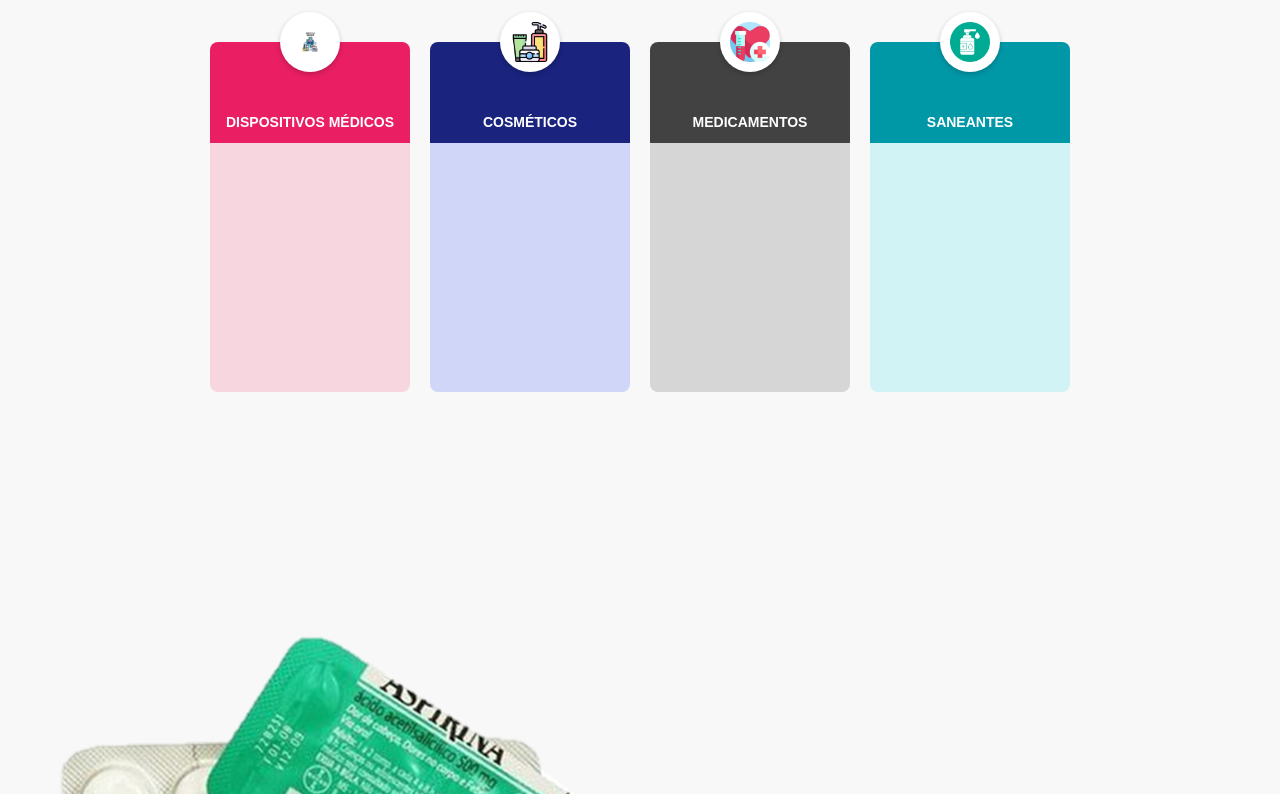
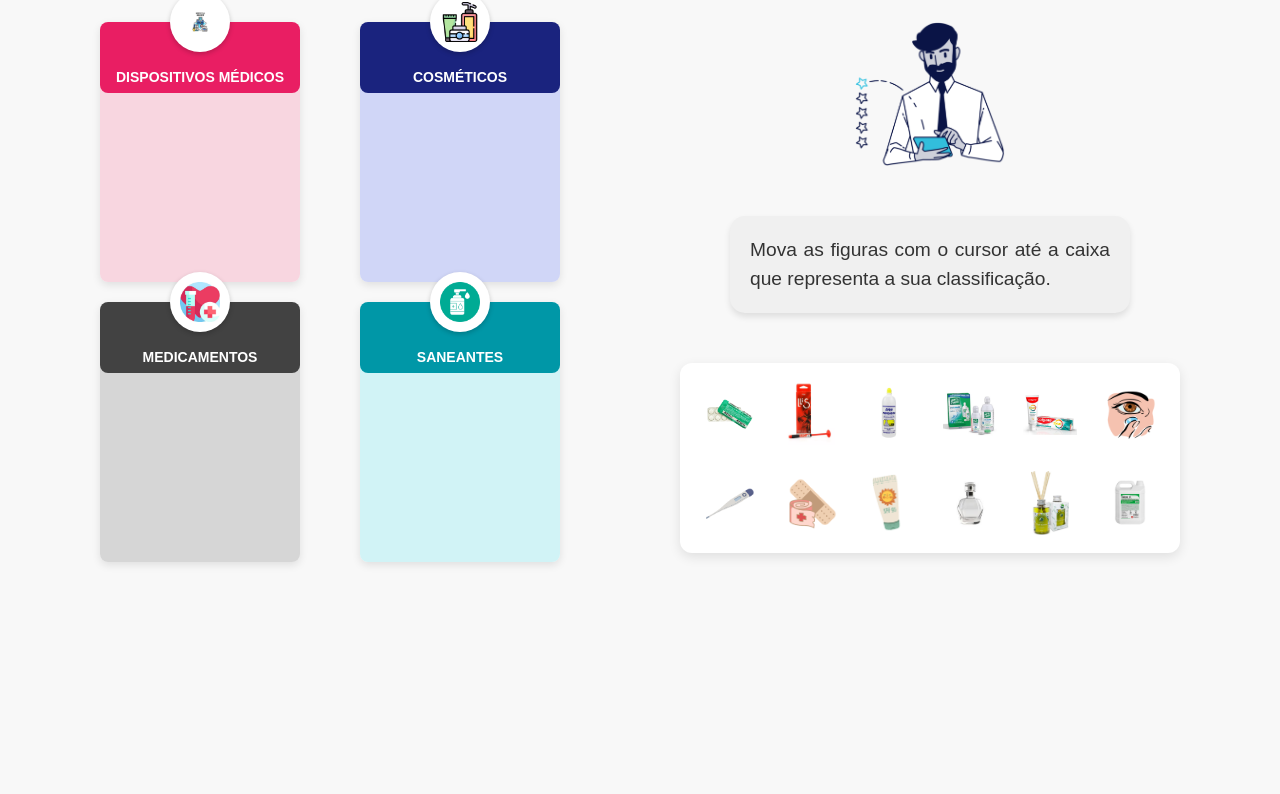
Before and after one commit to jessrbl/Jornada-da-Qualidade, a plain HTML site: page index.html in a window 1280 px wide. Shown: the part 78-872 px from the top of the page. After the commit the page ends 800 px from the top, so only its background shows below. Drawn offline with Linux system fonts and the light colour scheme.

Commit message:
edit html, css and js

```diff
--- a/index.html
+++ b/index.html
@@ -3,13 +3,12 @@
 <head>
   <meta charset="UTF-8">
   <meta name="viewport" content="width=device-width, initial-scale=1.0">
-    <title>Semana da Qualidade</title>
+  <title>Jornada da Qualidade</title>
   <link rel="stylesheet" href="src/styles/reset.css">
   <link rel="stylesheet" href="src/styles/vars.css">
   <link rel="stylesheet" href="src/styles/header.css">
   <link rel="stylesheet" href="src/styles/main.css">
   <link rel="stylesheet" href="src/styles/footer.css">
-
 </head>
 <body>
   <header>
@@ -19,30 +18,32 @@
           <img src="src/figures/image.png" alt="Logo jornada da qualidade" />
         </figure>
       </div>
-
-        <h1 class="page-title">Jornada da Qualidade</h1>
-
+      <h1 class="page-title">Jogo da Classificação</h1>
       <div class="nav-actions">
         <a href="tela1.html" class="game-button">Retornar à página anterior</a>
       </div>
-
     </nav>
   </header>
 
+  <div class="main-container">
 
-    <div class="container">
-    <div class="card pink" data-accept="llis, pure-moist, lente, balança, termometro, band-aid">
+    <!-- Cards -->
+    <div class="cards">
+      <!-- Dispositivos Médicos: duas colunas -->
+      <div class="card pink two-columns" data-accept="llis, pure-moist, lente, termometro, band-aid">
         <div class="icon">
           <img src="src/figures/icone1.jpg" alt="Dispositivos Médicos">
         </div>
         <h3>DISPOSITIVOS MÉDICOS</h3>
+        <div class="card-objects"></div>
       </div>
 
-    <div class="card blue" data-accept="pasta-de-dente, protetor, perfume, aromatizante">
+      <div class="card blue" data-accept="pasta-de-dente, protetor, perfume">
         <div class="icon">
           <img src="src/figures/icone2.png" alt="Cosméticos">
         </div>
         <h3>COSMÉTICOS</h3>
+        <div class="card-objects"></div>
       </div>
 
       <div class="card gray" data-accept="aspirina, soro">
@@ -50,15 +51,28 @@
           <img src="src/figures/icone3.webp" alt="Medicamentos">
         </div>
         <h3>MEDICAMENTOS</h3>
+        <div class="card-objects"></div>
       </div>
 
-    <div class="card cyan" data-accept="alcool">
+      <div class="card cyan" data-accept="alcool, aromatizante">
         <div class="icon">
           <img src="src/figures/icone4.png" alt="Saneantes">
         </div>
         <h3>SANEANTES</h3>
+        <div class="card-objects"></div>
+      </div>
     </div>
 
+    <!-- Coluna direita -->
+    <div class="right-column">
+      <div class="image-box">
+        <figure>
+          <img src="src/figures/unnamed.png" alt="Foto assuntos regulatórios" />
+        </figure>
+      </div>
+
+      <div class="text-box">
+        <h1>Mova as figuras com o cursor até a caixa que representa a sua classificação.</h1>
       </div>
 
       <div class="objects">
@@ -68,18 +82,17 @@
         <img src="src/figures/image (5).png" alt="Figura 4" draggable="true" class="draggable" id="pure-moist">
         <img src="src/figures/image (6).png" alt="Figura 5" draggable="true" class="draggable" id="pasta-de-dente">
         <img src="src/figures/image (7).png" alt="Figura 6" draggable="true" class="draggable" id="lente">
-    <img src="src/figures/image (8).png" alt="Figura 7" draggable="true" class="draggable" id="balança">
         <img src="src/figures/image (9).png" alt="Figura 8" draggable="true" class="draggable" id="termometro">
         <img src="src/figures/image (10).png" alt="Figura 9" draggable="true" class="draggable" id="band-aid">
         <img src="src/figures/image (11).png" alt="Figura 10" draggable="true" class="draggable" id="protetor">
-    <img src="src/figures/image (12).png" alt="Figura 10" draggable="true" class="draggable" id="perfume">
-    <img src="src/figures/image (13).png" alt="Figura 10" draggable="true" class="draggable" id="aromatizante">
-    <img src="src/figures/alcool.jpg" alt="Figura 10" draggable="true" class="draggable" id="alcool">
+        <img src="src/figures/image (12).png" alt="Figura 11" draggable="true" class="draggable" id="perfume">
+        <img src="src/figures/image (13).png" alt="Figura 12" draggable="true" class="draggable" id="aromatizante">
+        <img src="src/figures/alcool.jpg" alt="Figura 13" draggable="true" class="draggable" id="alcool">
+      </div>
+    </div>
 
   </div>
 
   <script src="src/js/drag.js"></script>
-
-
 </body>
 </html>
--- a/src/js/drag.js
+++ b/src/js/drag.js
@@ -1,33 +1,111 @@
+// Set para registrar figuras que já erraram
+const figurasErradas = new Set();
+
 function dragstartHandler(ev) {
   ev.dataTransfer.setData("text/plain", ev.target.id);
+  ev.target.classList.add("dragging");
 }
 
-// Adiciona dragstart a todas as figuras
+function dragendHandler(ev) {
+  ev.target.classList.remove("dragging");
+}
+
+// Seleciona todas as figuras
 const figures = document.querySelectorAll(".draggable");
 figures.forEach(img => {
   img.addEventListener("dragstart", dragstartHandler);
+  img.addEventListener("dragend", dragendHandler);
 });
 
-// Adiciona dragover e drop a todos os cards
+// IDs corretos por card
+const respostasCorretas = {
+  "pink": ["llis", "pure-moist", "lente", "termometro", "band-aid"],
+  "blue": ["pasta-de-dente", "protetor", "perfume"],
+  "gray": ["aspirina", "soro"],
+  "cyan": ["alcool", "aromatizante"]
+};
+
+// Calcula percentual de acertos considerando erros
+function calcularAcertos() {
+  let acertos = 0;
+  let total = 0;
+
+  Object.keys(respostasCorretas).forEach(cor => {
+    const card = document.querySelector(`.card.${cor} .card-objects`);
+    const imgs = Array.from(card.querySelectorAll("img"));
+
+    imgs.forEach(img => {
+      total++;
+      if (respostasCorretas[cor].includes(img.id) && !figurasErradas.has(img.id)) {
+        acertos++;
+      }
+    });
+  });
+
+  return Math.round((acertos / total) * 100);
+}
+
+// Mostrar resultado dentro do container .objects
+function mostrarResultadoNoObjects(percentual) {
+  const objectsContainer = document.querySelector(".objects");
+  objectsContainer.innerHTML = ""; // limpa figuras
+
+  const resultadoTexto = document.createElement("div");
+  resultadoTexto.style.textAlign = "center";
+  resultadoTexto.style.padding = "20px";
+  resultadoTexto.style.borderRadius = "12px";
+  resultadoTexto.style.background = "#f0f0f0";
+  resultadoTexto.style.width = "100%";
+
+  if (percentual >= 70) {
+    resultadoTexto.innerHTML = `<h2>Parabéns! 🎉</h2><p>Você acertou ${percentual}% das figuras.</p>`;
+  } else {
+    resultadoTexto.innerHTML = `<h2>Ops!</h2><p>Você acertou apenas ${percentual}% das figuras.</p>
+    <button id="restart-btn">Recomeçar</button>`;
+    resultadoTexto.querySelector("#restart-btn").addEventListener("click", () => location.reload());
+  }
+
+  objectsContainer.appendChild(resultadoTexto);
+}
+
+// Verifica se todas as figuras foram colocadas em algum card
+function verificarFinal() {
+  const todasFiguras = document.querySelectorAll(".draggable");
+  let todasEmCards = true;
+
+  todasFiguras.forEach(img => {
+    if (!img.parentElement.classList.contains("card-objects")) {
+      todasEmCards = false;
+    }
+  });
+
+  if (todasEmCards) {
+    const percentual = calcularAcertos();
+    mostrarResultadoNoObjects(percentual);
+  }
+}
+
+// Eventos de drop
 const cards = document.querySelectorAll(".card");
 cards.forEach(card => {
-  // Permite o drop
   card.addEventListener("dragover", ev => ev.preventDefault());
 
-  // Evento de drop
   card.addEventListener("drop", ev => {
     ev.preventDefault();
+    const draggedId = ev.dataTransfer.getData("text/plain");
+    const aceita = card.dataset.accept?.split(",").map(s => s.trim());
+    const img = document.getElementById(draggedId);
 
-    const draggedId = ev.dataTransfer.getData("text/plain");
-
-    // Se existir data-accept no card, verifica se a figura é aceita
-    const aceita = card.dataset.accept?.split(",").map(s => s.trim());
-
+    // Figura é aceita no card
     if (!aceita || aceita.includes(draggedId)) {
-      const img = document.getElementById(draggedId);
-      card.appendChild(img);
+      card.querySelector(".card-objects").appendChild(img);
     } else {
+      // Conta como erro
+      figurasErradas.add(draggedId);
+      card.querySelector(".card-objects").appendChild(img); // ainda entra no card
       alert("Figura não corresponde a este card!");
     }
+
+    verificarFinal();
   });
 });
--- a/src/styles/main.css
+++ b/src/styles/main.css
@@ -1,7 +1,3 @@
-body {
-    background: #FFFFFF;
-}
-
 body {
   font-family: Arial, sans-serif;
   background: #f8f8f8;
@@ -9,32 +5,56 @@ body {
   padding: 0;
 }
 
-.container {
+.main-container {
   display: flex;
   justify-content: center;
-  gap: 20px;
-  padding: 50px 0;
+  align-items: flex-start;
+  gap: 80px; /* aumenta o espaço entre left e right column */
+  width: 90vw;
+  margin: 30px auto;
+}
+
+/* Right column mais à direita */
+.right-column {
+  display: flex;
+  flex-direction: column;
+  align-items: center;
+  gap: 50px;
+  margin-left: 40px; /* opcional, empurra ainda mais para direita */
+}
+/* Cards */
+.cards {
+  display: grid;
+  grid-template-columns: repeat(2, 200px);
+  gap: 20px 60px;
 }
 
 .card {
   position: relative;
   width: 200px;
-  height: 350px;
+  min-height: 260px;
   background: #eaeaea;
   border-radius: 8px;
-  text-align: center;
-  padding-top: 60px;
+  display: flex;
+  flex-direction: column;
+  align-items: center;
+  padding-top: 40px;
+  gap: 5px;
+  box-shadow: 0 3px 8px rgba(0,0,0,0.1);
 }
 
-.card h3 {
-  font-size: 14px;
-  font-weight: bold;
-  color: #fff;
-  margin: 0;
-  padding: 10px 0;
+.card-objects {
+  display: flex;
+  flex-wrap: wrap;
+  justify-content: center;
+  gap: 5px 10px 20px 40px;
+  width: 100%;
+  max-height: 200px;
+  overflow-y: auto;
+  padding-bottom: 5px;
 }
 
-/* Círculo com ícone */
+/* Ícone e título */
 .icon {
   position: absolute;
   top: -30px;
@@ -50,27 +70,84 @@ body {
   box-shadow: 0px 2px 5px rgba(0,0,0,0.2);
 }
 
-.icon img {
-  max-width: 40px;
+.icon img { max-width: 40px; }
+
+.card h3 {
+  font-size: 14px;
+  font-weight: bold;
+  color: #fff;
+  margin: 0;
+  background: inherit;
+  padding: 5px 0;
+  width: 100%;
+  text-align: center;
+  border-radius: 0 0 8px 8px;
 }
 
-/* Cores individuais */
-.pink {
-  background: linear-gradient(to bottom, #e91e63 60px, #f8d6e0 60px);
+/* Cores dos cards */
+.pink { background: linear-gradient(to bottom, #e91e63 60px, #f8d6e0 60px); }
+.blue { background: linear-gradient(to bottom, #1a237e 60px, #d0d6f7 60px); }
+.gray { background: linear-gradient(to bottom, #424242 60px, #d6d6d6 60px); }
+.cyan { background: linear-gradient(to bottom, #0097a7 60px, #d1f3f6 60px); }
+
+/* Imagens dentro do card */
+.card img.draggable {
+  width: 50px;
+  height: 50px;
+  object-fit: contain;
+  cursor: grab;
 }
-.pink h3 { background: #e91e63; }
 
-.blue {
-  background: linear-gradient(to bottom, #1a237e 60px, #d0d6f7 60px);
+.card-objects img:hover { transform: none !important; box-shadow: none !important; }
+
+
+.image-box img { width: 150px; }
+
+.text-box h1 {
+  background-color: #f0f0f0;
+  border-radius: 15px;
+  padding: 20px;
+  font-size: 1.2rem;
+  color: #333;
+  font-weight: normal;
+  box-shadow: 0 4px 6px rgba(0,0,0,0.1);
+  max-width: 400px;
+  text-align: justify;
 }
-.blue h3 { background: #1a237e; }
 
-.gray {
-  background: linear-gradient(to bottom, #424242 60px, #d6d6d6 60px);
+/* Objects direita */
+.objects {
+  display: flex;
+  flex-wrap: wrap;
+  justify-content: center;
+  gap: 10px;
+  background: #ffffff;
+  border-radius: 12px;
+  padding: 10px;
+  box-shadow: 0 4px 12px rgba(0,0,0,0.1);
+  max-width: 500px;
 }
-.gray h3 { background: #424242; }
 
-.cyan {
-  background: linear-gradient(to bottom, #0097a7 60px, #d1f3f6 60px);
+.objects img {
+  width: 70px;
+  height: 80px;
+  object-fit: contain;
+  border-radius: 10px;
+  padding: 8px;
+  cursor: grab;
 }
-.cyan h3 { background: #0097a7; }
+
+/* Dragging */
+.draggable.dragging {
+  opacity: 0.5;
+  transform: none !important;
+  transition: none !important;
+}
+
+/* Apenas Dispositivos Médicos terá duas colunas */
+.card.two-columns .card-objects {
+  display: grid !important;
+  grid-template-columns: repeat(2, 1fr);
+  gap: 5px;
+  justify-items: center;
+}
```
Also changed, not shown: tela1.html (+1 -1 lines). Lines whose indentation alone changed are shown as unchanged.
